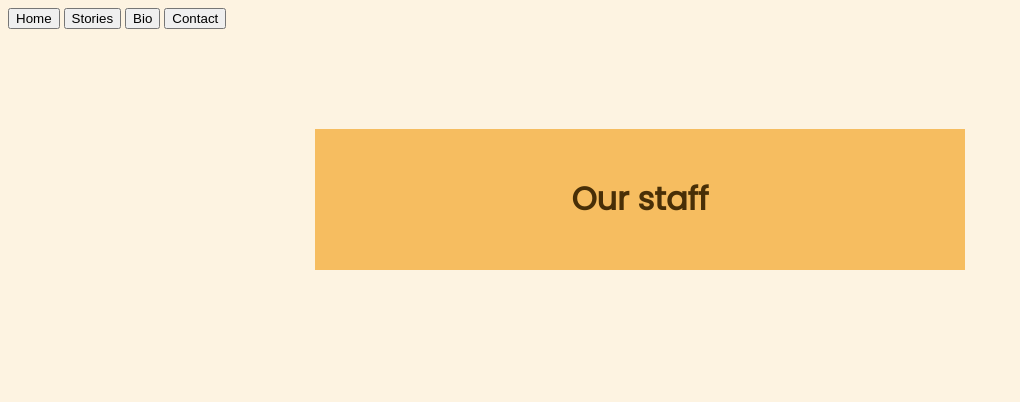
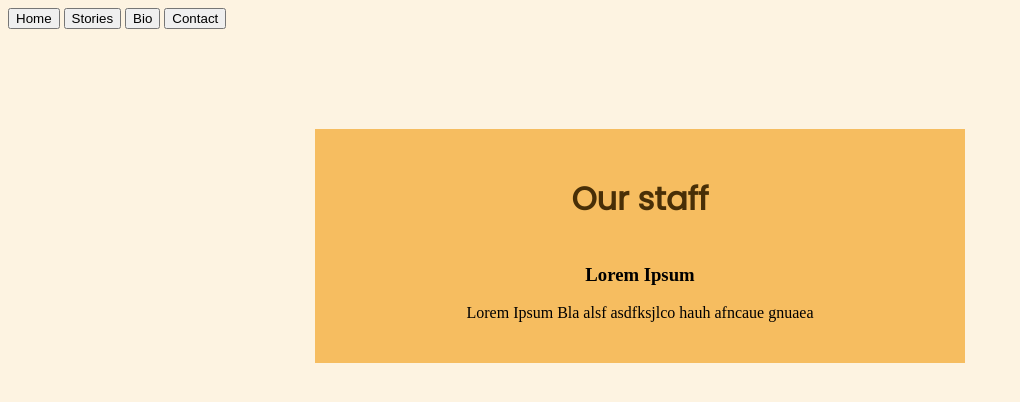
Before and after one commit to Vinay-Pillai/demo, a Python web app: template templates/bio.html in a window 1280 px wide. Shown: the top 402 px of the page, without its empty margins (0-1020 px from the left). Run offline with Jinja, Linux system fonts and the light colour scheme; the template is opened without the code that fills it, so the values that code supplies are empty.

Commit message:
Added info space

```diff
--- a/templates/bio.html
+++ b/templates/bio.html
@@ -39,6 +39,11 @@
     </div>
     <div class='box'>
         <h1>Our staff</h1>
+        <div class="info">
+            <img src="">
+            <h3>Lorem Ipsum</h3>
+            <p>Lorem Ipsum Bla alsf asdfksjlco hauh afncaue gnuaea</p>
+        </div>
     </div>
 
 
```
